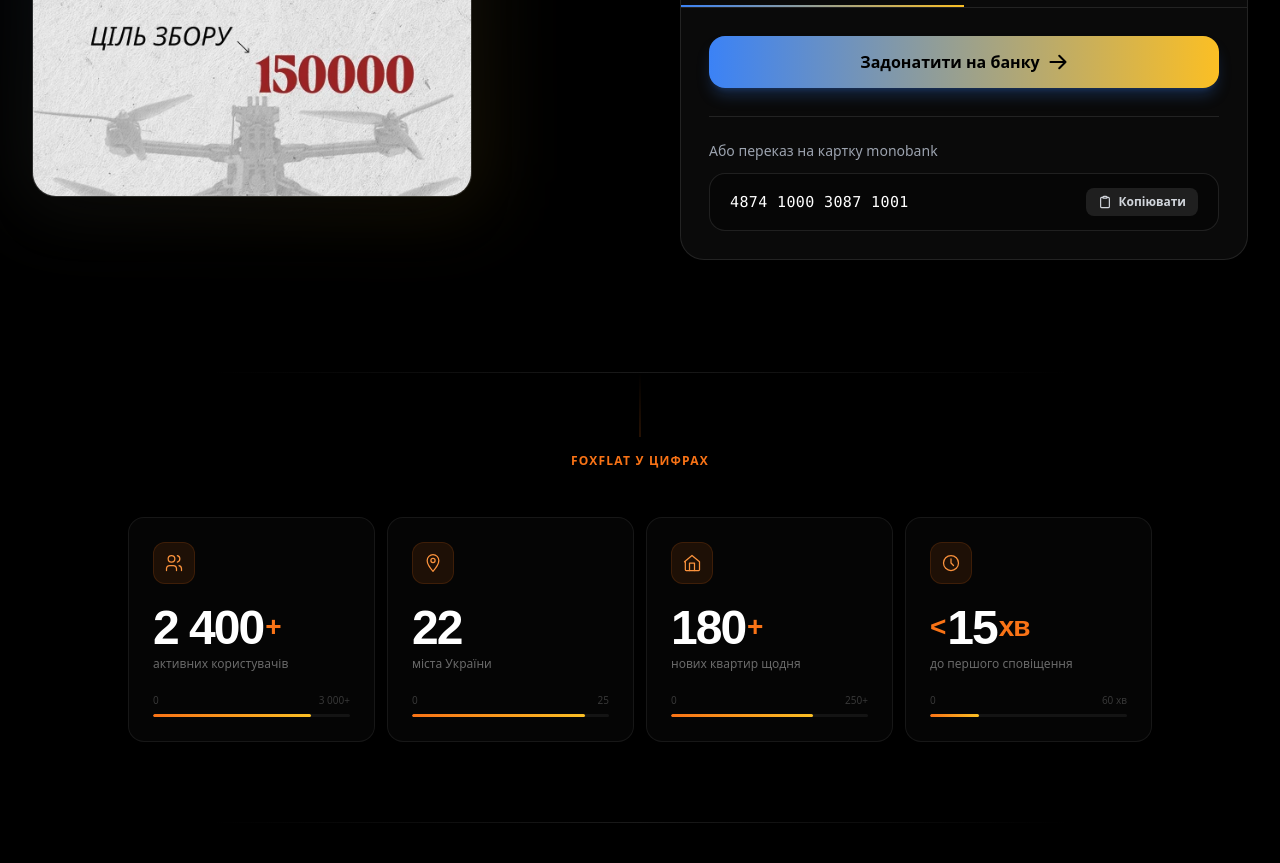
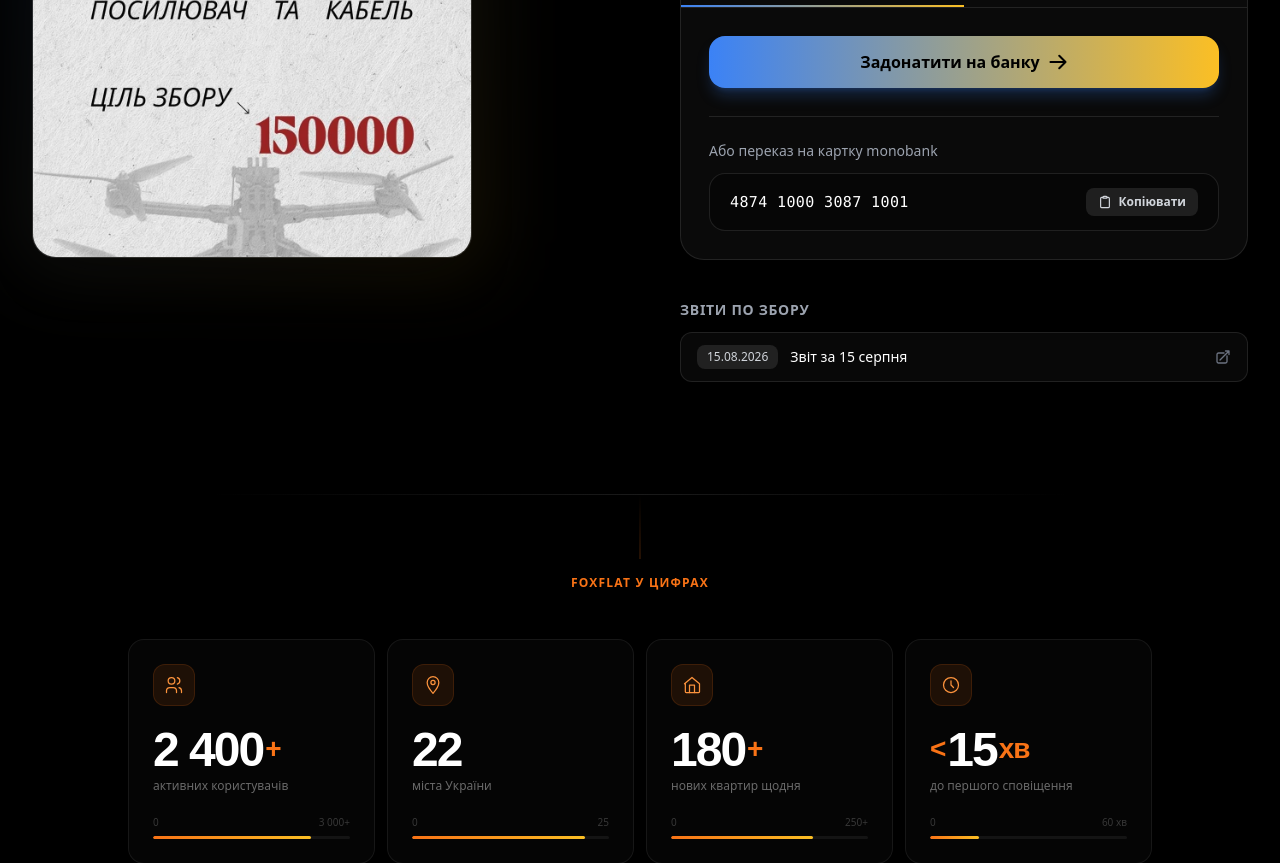
Before and after one commit to DNGameCompany/foxflat_web_next, a Next.js app: page / in a window 1280 px wide. Shown: the part 1464-2327 px from the top of the page. Built offline with nearby package versions, Linux system fonts and the light colour scheme; no server answers; the database is empty.

Commit message:
звіти по збору

```diff
--- a/src/components/main/DonateFoxFlat.tsx
+++ b/src/components/main/DonateFoxFlat.tsx
@@ -8,6 +8,20 @@
 const CARD_NUMBER = "4874 1000 3087 1001";
 
 type Tab = "link" | "qr";
+
+// ⬇️ Сюди додаєш нові звіти (нові зверху)
+const REPORTS = [
+    {
+        date: "15.08.2026",
+        title: "Звіт за 15 серпня",
+        url: "https://www.instagram.com/p/DcEJQ0LjMZS/?igsh=MTcwczU1Nnp1Yjd6cw==",
+    },
+    // {
+    //   date: "14.08.2026",
+    //   title: "Звіт за 14 серпня",
+    //   url: "https://www.instagram.com/p/XXXXX/",
+    // },
+];
 
 export default function DonateFoxFlat() {
     const [tab, setTab] = useState<Tab>("link");
@@ -43,6 +57,14 @@
         } catch {
             // clipboard недоступний
         }
+    };
+
+    const handleReportClick = (date: string) => {
+        event({
+            action: "donate_report_click",
+            category: "engagement",
+            label: `Donate section — report ${date}`,
+        });
     };
 
     return (
@@ -218,6 +240,52 @@
                                 </div>
                             </div>
                         </div>
+
+                        {/* Звіти */}
+                        {REPORTS.length > 0 && (
+                            <div className="mt-8 sm:mt-10">
+                                <h3 className="mb-3 text-sm font-semibold uppercase tracking-wider text-gray-400">
+                                    Звіти по збору
+                                </h3>
+
+                                <ul className="space-y-2">
+                                    {REPORTS.map((report) => (
+                                        <li key={report.url}>
+                                            <a
+                                                href={report.url}
+                                                target="_blank"
+                                                rel="noopener noreferrer"
+                                                onClick={() => handleReportClick(report.date)}
+                                                className="group flex items-center justify-between gap-3 rounded-xl border border-white/10 bg-white/[0.03] px-4 py-3 transition-all hover:border-white/20 hover:bg-white/[0.06] active:scale-[0.99]"
+                                            >
+                                                <div className="flex items-center gap-3 min-w-0">
+                          <span className="shrink-0 rounded-lg bg-white/10 px-2.5 py-1 text-xs font-medium text-gray-300">
+                            {report.date}
+                          </span>
+                                                    <span className="truncate text-sm text-white group-hover:text-amber-300 transition-colors">
+                            {report.title}
+                          </span>
+                                                </div>
+
+                                                <svg
+                                                    className="h-4 w-4 shrink-0 text-gray-500 transition-transform group-hover:translate-x-0.5 group-hover:text-white"
+                                                    fill="none"
+                                                    viewBox="0 0 24 24"
+                                                    stroke="currentColor"
+                                                    strokeWidth={2}
+                                                >
+                                                    <path
+                                                        strokeLinecap="round"
+                                                        strokeLinejoin="round"
+                                                        d="M13.5 6H5.25A2.25 2.25 0 003 8.25v10.5A2.25 2.25 0 005.25 21h10.5A2.25 2.25 0 0018 18.75V10.5m-10.5 6L21 3m0 0h-5.25M21 3v5.25"
+                                                    />
+                                                </svg>
+                                            </a>
+                                        </li>
+                                    ))}
+                                </ul>
+                            </div>
+                        )}
                     </div>
                 </div>
             </div>
```
